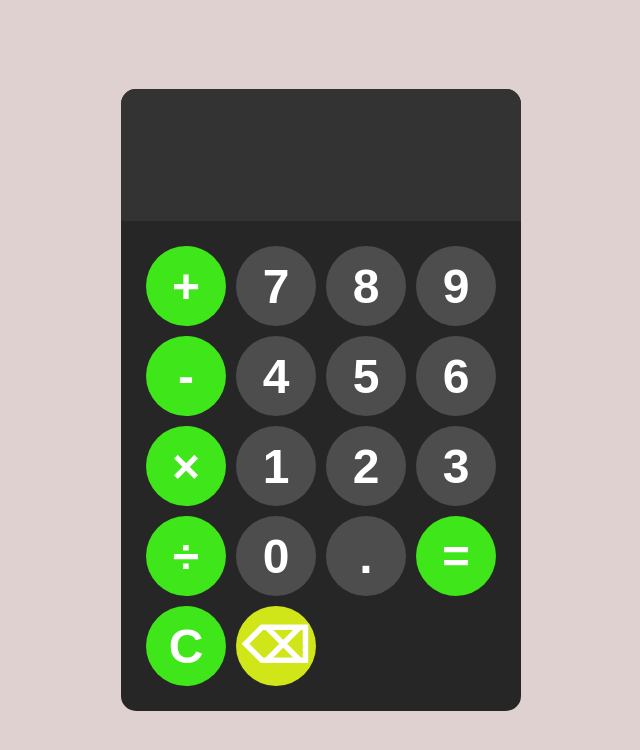
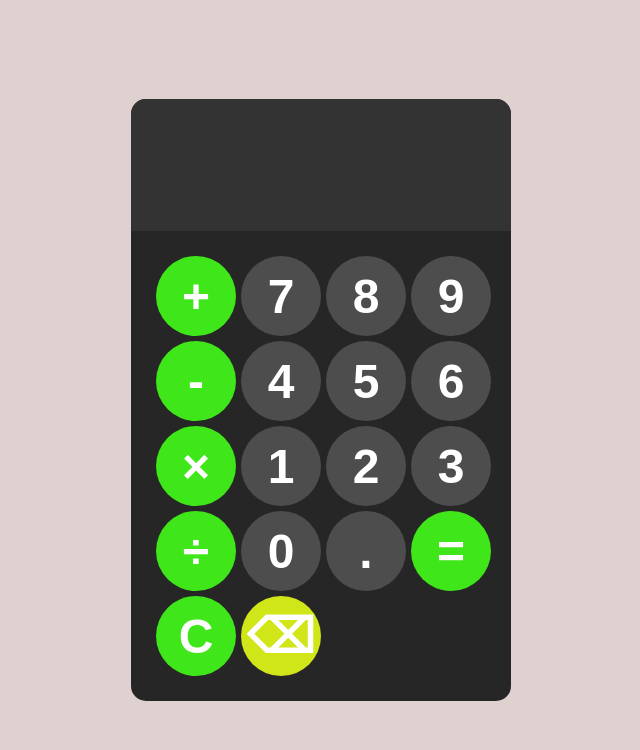
Before and after one commit to lucolvin/calc, a plain HTML site: page index.html in a window 1280 px wide. Shown: the whole page, without its empty margins (319-959 px from the left). Drawn offline with Linux system fonts and the light colour scheme.

Commit message:
Update max-width and gap in styles.css

```diff
--- a/styles.css
+++ b/styles.css
@@ -2,7 +2,7 @@
     font-family: Arial, sans-serif;
     background-color: hsl(0, 0%, 15%);
     border-radius: 15px;
-    max-width: 400px;
+    max-width: 380px;
     overflow: hidden;
 }
 
@@ -28,7 +28,7 @@ body {
 #keys {
     display: grid;
     grid-template-columns: repeat(4, 1fr);
-    gap: 10px;
+    gap: 5px;
     padding: 25px;
 }
 
```
